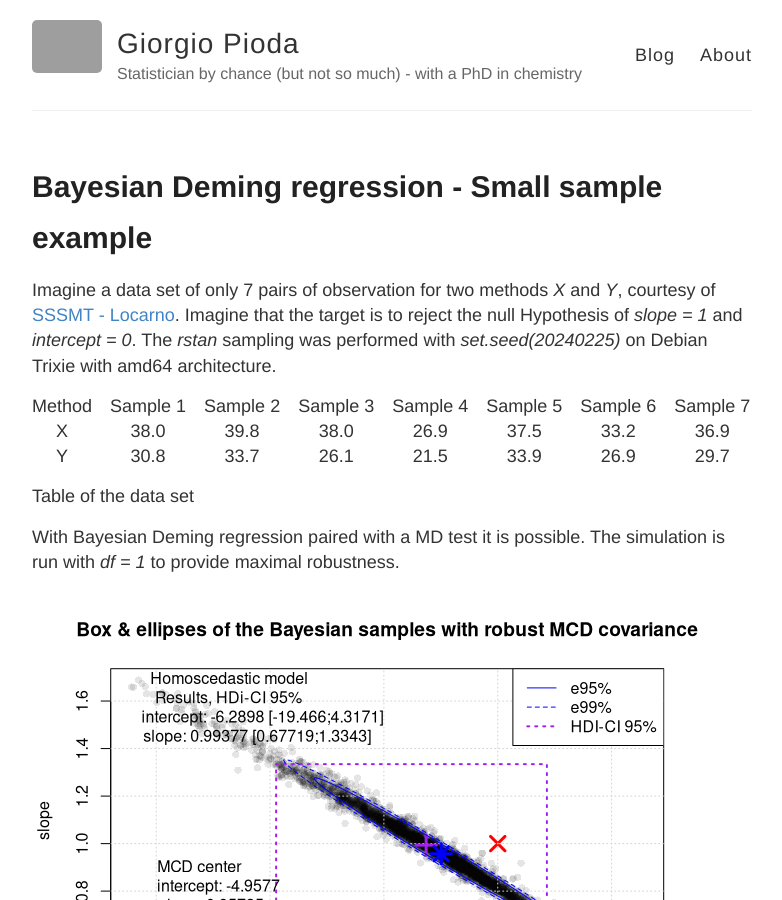
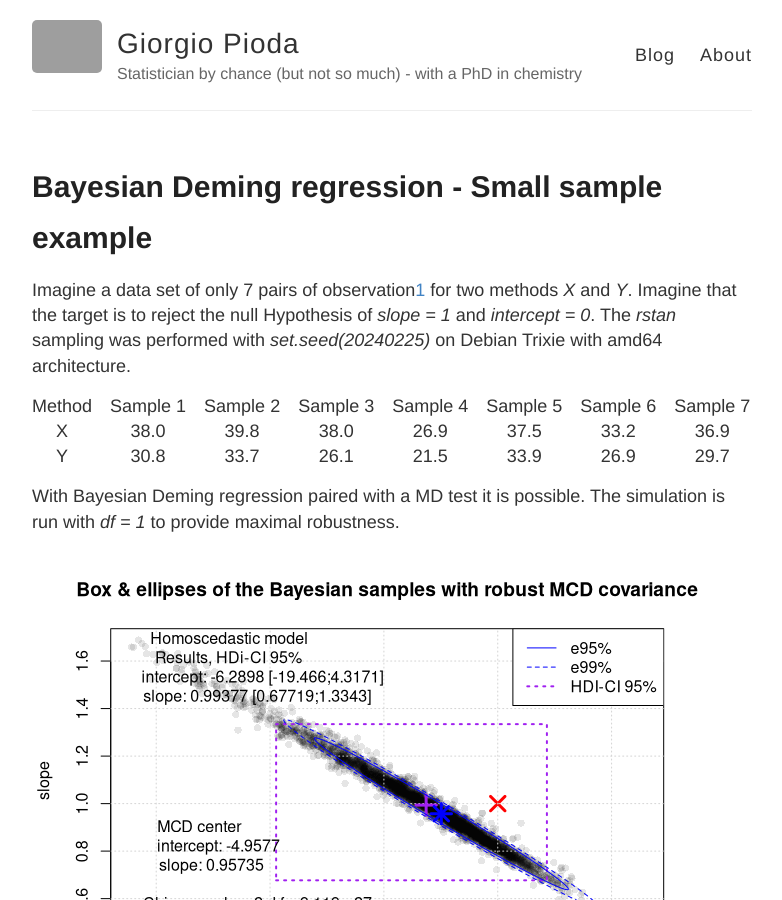
Before and after one commit to piodag/piodag.github.io, a Jekyll site: the page built from _posts/2014-3-18-4-small-sample.md, in a window 1280 px wide and 900 px high. Shown: the whole window, without its empty margins (248-1030 px from the left). Built offline with Jekyll 4.4.1, drawn with Linux system fonts in a browser that asks for light colours; some of the changed lines change nothing that is shown; some of the changed text lies outside the part shown; grey boxes are pictures that could not be loaded.

Commit message:
Footnote

```diff
--- a/_posts/2014-3-18-4-small-sample.md
+++ b/_posts/2014-3-18-4-small-sample.md
@@ -4,9 +4,11 @@
 date: 2024-02-25 18:40:00
 ---
 
-Imagine a data set of only 7 pairs of observation for two methods *X*
-and *Y*, courtesy of [SSSMT - Locarno](https://www.cpslocarno.ti.ch/index.php/home/sss/). Imagine that the target is to reject the null Hypothesis of
+Imagine a data set of only 7 pairs of observation[^dsource] for two methods *X*
+and *Y*. Imagine that the target is to reject the null Hypothesis of
 *slope = 1* and *intercept = 0*. The *rstan* sampling was performed with *set.seed(20240225)* on Debian Trixie with amd64 architecture.
+
+[^dsource]: Courtesy of [SSSMT - Locarno](https://www.cpslocarno.ti.ch/index.php/home/sss/)
 
 
 
@@ -15,7 +17,6 @@
 |     X&emsp;      |     38.0&emsp;    |     39.8&emsp;    |     38.0&emsp;    |     26.9&emsp;    |     37.5&emsp;    |     33.2&emsp;    |     36.9    |
 |     Y&emsp;      |     30.8&emsp;    |     33.7&emsp;    |     26.1&emsp;    |     21.5&emsp;    |     33.9&emsp;    |     26.9&emsp;    |     29.7    |
 
-Table of the data set
 
 With Bayesian Deming regression paired with a MD test it is possible. The simulation is run with *df = 1* to provide maximal robustness.
 
```
